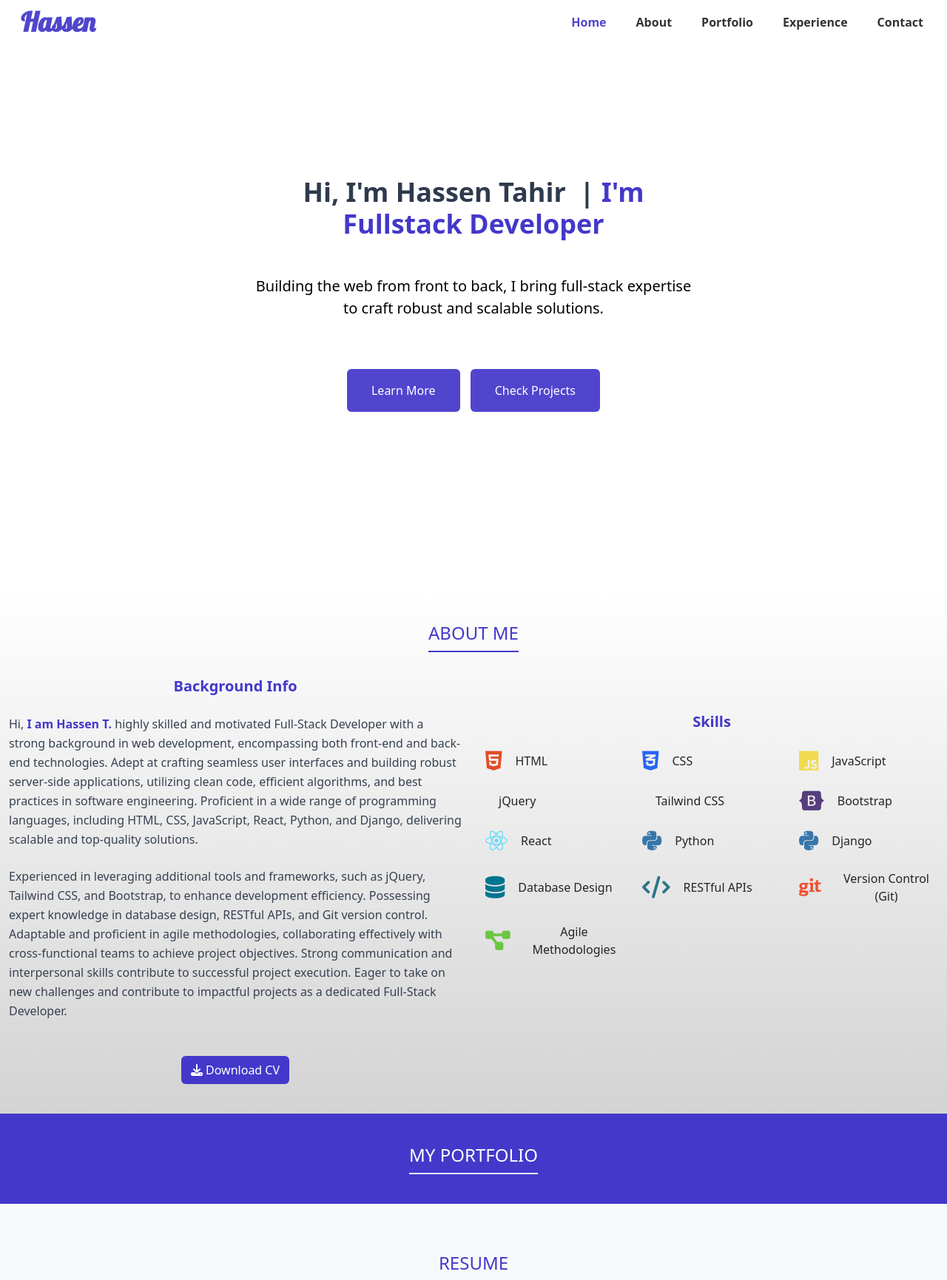
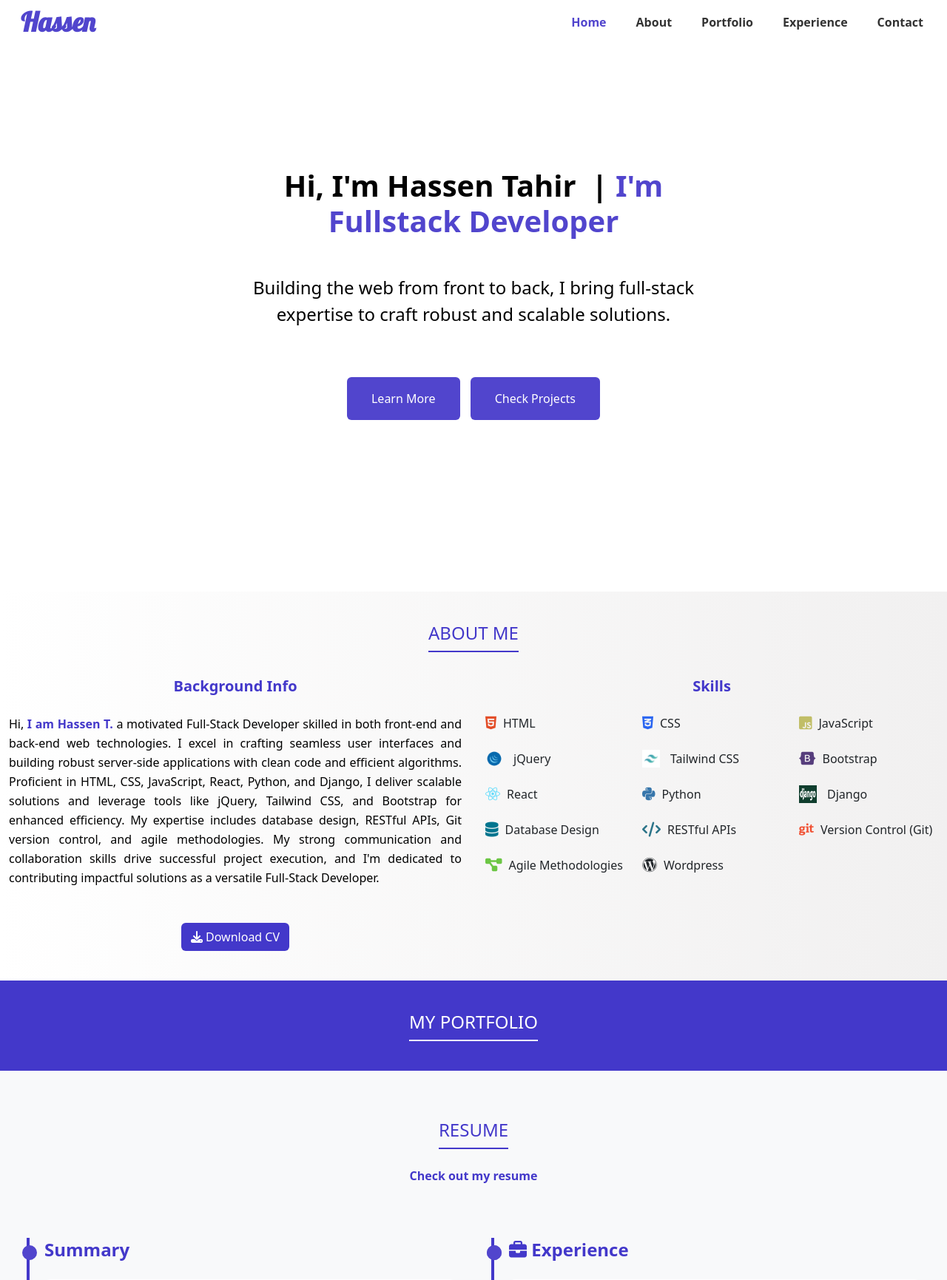
Before and after one commit to HassenShirdon/PorfolioSite, a Django app: page / in a window 1280 px wide. Shown: the top 1731 px of the page at 74% size. Run offline with Django 4.2, Linux system fonts and the light colour scheme; data that the repository does not hold is empty; parts of the project's set-up code (start-up, migrations or seed data) failed here and were passed over; some libraries are stand-ins or nearby versions.

Commit message:
updated whitenoise

```diff
--- a/Personal_Portofolio/settings.py
+++ b/Personal_Portofolio/settings.py
@@ -14,6 +14,7 @@ import os
 from pathlib import Path
 import django_heroku
 import dj_database_url
+from whitenoise.middleware import WhiteNoiseMiddleware
 
 # Build paths inside the project like this: BASE_DIR / 'subdir'.
 BASE_DIR = Path(__file__).resolve().parent.parent
@@ -51,7 +52,7 @@ MIDDLEWARE = [
     'django.contrib.auth.middleware.AuthenticationMiddleware',
     'django.contrib.messages.middleware.MessageMiddleware',
     'django.middleware.clickjacking.XFrameOptionsMiddleware',
-    'whitenoise.middleware.WhiteNoiseMiddle',
+    'whitenoise.middleware.WhiteNoiseMiddleware',
 ]
 
 
--- a/Personal_Portofolio/static/css/input.css
+++ b/Personal_Portofolio/static/css/input.css
@@ -23,7 +23,7 @@
   position: fixed;
   top: calc(50% - 30px);
   left: calc(50% - 30px);
-  border: 6px solid #771D1D;
+  border: 6px solid #5145CD;
   border-top-color: #dcf5f2;
   border-radius: 50%;
   width: 60px;
@@ -77,7 +77,6 @@ body {
   color: #5145CD;
 }
 
-/* Mobile Navigation */
 .mobile-nav-toggle {
   display: none;
 }
@@ -85,7 +84,7 @@ body {
 @media (max-width: 991px) {
   .mobile-nav-toggle {
     display: block;
-    font-size: 24px;
+    font-size: 16px;
     cursor: pointer;
     margin-right: 15px;
   }
@@ -113,7 +112,7 @@ body {
   }
 
   #header.header-shadow {
-    box-shadow: 0px 2px 4px rgba(0, 0, 0, 0.1);
+    box-shadow: 0px 2px 4px rgba(0, 0, 0, 0.2);
   }
 }
 
@@ -127,59 +126,62 @@ body {
   align-items: center;
   justify-content: center;
   padding: 100px 0;
-  color: #333;
+  color: #000;
   height: 100vh;
-  /* Adjust the text color to improve readability */
+
 }
 
 .hero-content {
   max-width: 600px;
   margin: 0 auto;
   animation: slideIn 1s ease-in-out;
-  /* Decrease animation duration for a smoother effect */
 }
 
 .hero-content h1 {
-  font-size: 36px;
-  /* Increase font size for a more prominent header */
+  font-size: 40px;
   margin-bottom: 1rem;
-  /* Slightly reduce margin to improve spacing */
-  color: #2E3A4D;
-  /* Use a darker color for better contrast */
-  font-weight: bold;
-  /* Add bold font weight for emphasis */
+  color: #000;
+  font-weight: 800;
+
 }
 
+.hero-content h1 span {
+  font-size: 40px;
+  margin-bottom: 1rem;
+  color: #5145CD;
+  font-weight: 800;
+  line-height: 40px;
+
+}
+
+
 .hero-content p {
-  font-size: 20px;
+  font-size: 24px;
   margin-bottom: 30px;
-  color: #2E3A4D;
+  color: #000;
+  text-align: center;
+  font-weight: 400;
 }
 
 .hero-content .hero-btn {
   display: inline-block;
   padding: 1rem 2rem;
-  /* Increase padding for better button size */
   background-color: #5145CD;
-  color: #ffffff;
+  color: #FFF;
   text-transform: capitalize;
   text-decoration: none;
   margin: 5px;
-  /* Use border-radius for rounded buttons */
-  transition: background-color 0.3s;
-  /* Add smooth transition on hover */
+  transition: background-color 0.5s;
 }
 
 .hero-content .hero-btn:hover {
   background-color: #2E3A4D;
-  /* Adjust hover color to improve visibility */
+  color: #FFF;
 }
 
-/* Remove unnecessary keyframes */
 @keyframes slideIn {
   from {
     transform: translateY(-50px);
-    /* Use translateY instead of translateX to slide from top */
     opacity: 0;
   }
 
@@ -189,14 +191,20 @@ body {
   }
 }
 
+/* About Me Section */
 
-/* About Me Section */
 .about-me {
-  background: linear-gradient(to bottom, white, lightgray);
+  background: linear-gradient(to right, white, rgb(241, 240, 240));
 }
 
 .about-me .aboutHeading {
   color: #5145CD;
+}
+
+.intro {
+  font-size: 16px;
+  line-height: 18px;
+  text-align: justify;
 }
 
 .about-me .row {
@@ -210,41 +218,33 @@ body {
   align-items: center;
 }
 
-.about-me .image-container {
-  width: 100%;
-  position: relative;
-  overflow: hidden;
+.skill-item {
+  display: flex;
+  align-items: center;
 }
 
-.about-me .image-container img {
-  width: 100%;
-  height: auto;
-  object-fit: cover;
-  box-shadow: 0px 0px 10px rgba(78, 143, 241, 0.5);
+.icon {
+  width: 24px;
+  height: 24px;
+  margin-right: 5px;
+
 }
 
-.about-me .col-md-7 {
-  display: flex;
-  flex-direction: column;
-}
+
 
 /* Skills Section */
-.skills {
-  background-color: transparent;
-}
 
 .skill-item {
   display: flex;
   align-items: center;
-  gap: 10px;
+  gap: 5px;
 }
 
 .skill-item i {
-  font-size: 30px;
+  font-size: 20px;
   transition: transform 0.3s ease;
 }
 
-/* CSS Animation */
 @keyframes fadeIn {
   from {
     opacity: 0;
@@ -257,18 +257,15 @@ body {
   }
 }
 
-/* Animate-fade-in class */
 .animate-fade-in {
   opacity: 0;
   animation: fadeIn 1s ease-in-out forwards;
 }
 
-/* Delay-200 class */
 .delay-200 {
   animation-delay: 200ms;
 }
 
-/* Set original colors for each icon */
 .skill-item i.fab.fa-html5 {
   color: #e34c26;
 }
@@ -282,12 +279,10 @@ body {
 }
 
 .skill-item i.fab.fa-jquery {
-  /* Add the corresponding class to the jQuery icon */
   color: #0769ad;
 }
 
 .skill-item i.fab.fa-tailwind {
-  /* Add the corresponding class to the Tailwind CSS icon */
   color: #38b2ac;
 }
 
@@ -323,9 +318,13 @@ body {
   color: #6cc644;
 }
 
-/* Hover effect to scale icons by 15% */
+
 .skill-item:hover i {
-  transform: scale(1.15);
+  transform: scale(1.5);
+}
+
+.skill-item img:hover {
+  transform: scale(1.5);
 }
 
 .download:hover {
--- a/personalsite/templates/index.html
+++ b/personalsite/templates/index.html
@@ -20,20 +20,15 @@
     <div class="grid grid-cols-1 md:grid-cols-2 gap-8 mt-8">
       <div class="col-md-12 md:col-md-6">
         <h3 class="about-heading text-indigo-700 text-xl font-semibold text-center mb-4">Background Info</h3>
-        <p class="intro text-gray-700 leading-relaxed">
-          Hi, <span class="text-indigo-700 font-semibold"> I am Hassen T.</span> highly skilled and motivated Full-Stack
-          Developer with a strong background in web development, encompassing both front-end and back-end technologies.
-          Adept at crafting seamless user interfaces and building robust server-side applications, utilizing clean code,
-          efficient algorithms, and best practices in software engineering. Proficient in a wide range of programming
-          languages, including HTML, CSS, JavaScript, React, Python, and Django, delivering scalable and top-quality
-          solutions. </p>
-        <p class="intro text-gray-700 leading-relaxed mt-4">
-          Experienced in leveraging additional tools and frameworks, such as jQuery, Tailwind CSS, and Bootstrap, to
-          enhance development efficiency. Possessing expert knowledge in database design, RESTful APIs, and Git version
-          control. Adaptable and proficient in agile methodologies, collaborating effectively with cross-functional
-          teams to achieve project objectives. Strong communication and interpersonal skills contribute to successful
-          project execution. Eager to take on new challenges and contribute to impactful projects as a dedicated
-          Full-Stack Developer.
+        <p class="intro text-black leading-relaxed justify-center">
+          Hi, <span class="text-indigo-700 font-semibold"> I am Hassen T.</span> a motivated Full-Stack
+          Developer skilled in both front-end and back-end web technologies. I excel in crafting seamless user
+          interfaces and building robust server-side applications with clean code and efficient algorithms. Proficient
+          in HTML, CSS, JavaScript, React, Python, and Django, I deliver scalable solutions and leverage tools like
+          jQuery, Tailwind CSS, and Bootstrap for enhanced efficiency. My expertise includes database design, RESTful
+          APIs, Git version control, and agile methodologies. My strong communication and collaboration skills drive
+          successful project execution, and I'm dedicated to contributing impactful solutions as a versatile Full-Stack
+          Developer.
         </p>
         <div class="text-center mt-6">
           <a href="{% static 'Resume.pdf' %}" download
@@ -43,60 +38,64 @@
         </div>
       </div>
       <div class="col-md-12 md:col-md-6 animate__animated animate__fadeIn animate__delay-2s">
-        <div class="text-center mt-12">
+        <div class="text-center">
           <h3 class="about-heading text-indigo-700 text-xl font-semibold mb-4">Skills</h3>
           <ul class="skills grid grid-cols-2 md:grid-cols-3 gap-4">
             <li class="skill-item flex items-center">
               <i class="fab fa-html5"></i>
-              <span class="ml-2">HTML</span>
+              <span class="ml-1">HTML</span>
             </li>
             <li class="skill-item flex items-center">
               <i class="fab fa-css3-alt"></i>
-              <span class="ml-2">CSS</span>
+              <span class="ml-1">CSS</span>
             </li>
             <li class="skill-item flex items-center">
-              <i class="fab fa-js"></i>
-              <span class="ml-2">JavaScript</span>
+              <i class="fa-brands fa-square-js" style="color: #c1be67;"></i>
+              <span class="ml-1">JavaScript</span>
             </li>
             <li class="skill-item flex items-center">
-              <i class="fab fa-jquery"></i>
-              <span class="ml-2">jQuery</span>
+              <img class="icon" src="{% static 'images/jQuery.png'%}" alt="jQuery Icon">
+              <span class="ml-1">jQuery</span>
             </li>
             <li class="skill-item flex items-center">
-              <i class="fab fa-tailwind"></i>
-              <span class="ml-2">Tailwind CSS</span>
+              <img class="icon" src="{% static 'images/tailwindcss.png'%}" alt="Tailwind Icon">
+              <span class="ml-1">Tailwind CSS</span>
             </li>
             <li class="skill-item flex items-center">
               <i class="fab fa-bootstrap"></i>
-              <span class="ml-2">Bootstrap</span>
+              <span class="ml-1">Bootstrap</span>
             </li>
             <li class="skill-item flex items-center">
               <i class="fab fa-react"></i>
-              <span class="ml-2">React</span>
+              <span class="ml-1">React</span>
             </li>
             <li class="skill-item flex items-center">
               <i class="fab fa-python"></i>
-              <span class="ml-2">Python</span>
+              <span class="ml-1">Python</span>
             </li>
             <li class="skill-item flex items-center">
-              <i class="fab fa-python"></i>
-              <span class="ml-2">Django</span>
+              <img class="icon" src="{% static 'images/django.png'%}" alt="Django Icon">
+              <span class="ml-1">Django</span>
             </li>
             <li class="skill-item flex items-center">
               <i class="fas fa-database"></i>
-              <span class="ml-2">Database Design</span>
+              <span class="ml-1">Database Design</span>
             </li>
             <li class="skill-item flex items-center">
               <i class="fas fa-code"></i>
-              <span class="ml-2">RESTful APIs</span>
+              <span class="ml-1">RESTful APIs</span>
             </li>
             <li class="skill-item flex items-center">
               <i class="fab fa-git"></i>
-              <span class="ml-2">Version Control (Git)</span>
+              <span class="ml-1">Version Control (Git)</span>
             </li>
             <li class="skill-item flex items-center">
               <i class="fas fa-project-diagram"></i>
-              <span class="ml-2">Agile Methodologies</span>
+              <span class="ml-1">Agile Methodologies</span>
+            </li>
+            <li class="skill-item flex items-center">
+              <i class="fa-brands fa-wordpress"></i>
+              <span class="ml-1">Wordpress</span>
             </li>
           </ul>
         </div>
```
Also changed, not shown: personalsite/static/images/django.png (added), personalsite/static/images/jquery.png (added), personalsite/static/images/tailwindcss.jpg (added), personalsite/static/images/tailwindcss.png (added).
